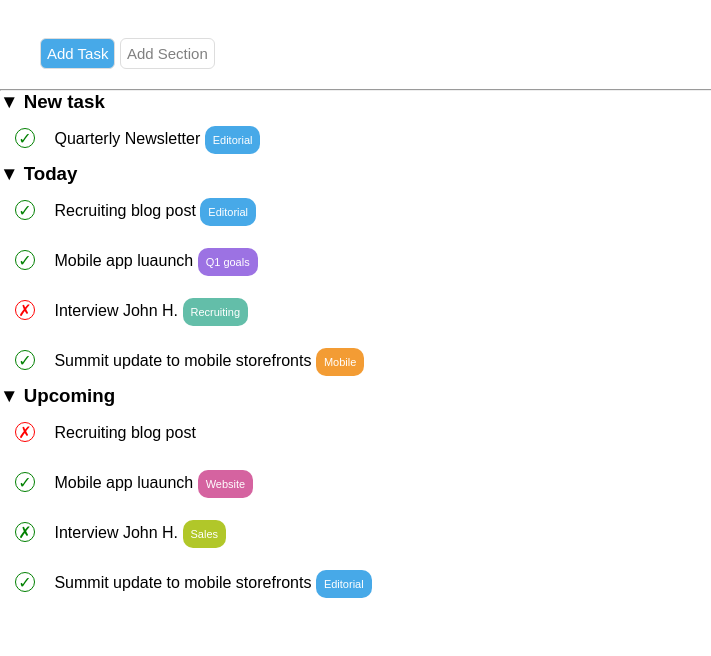
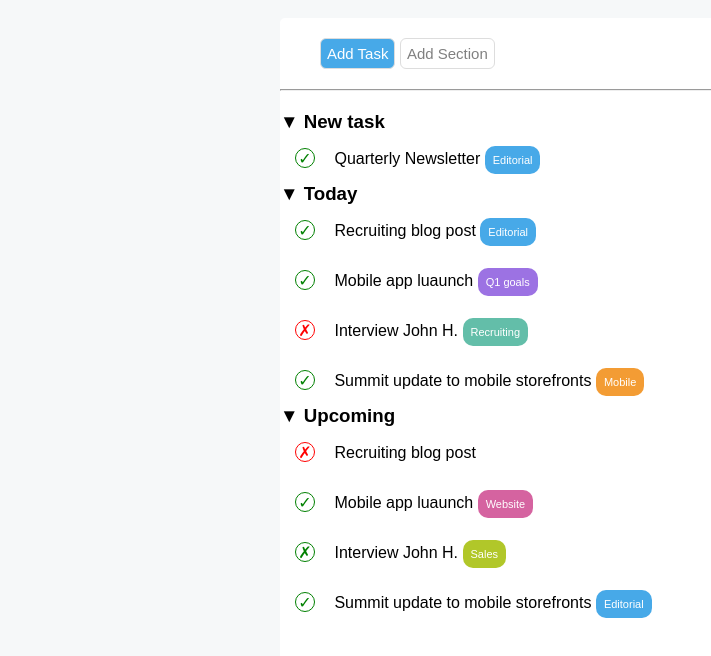
Before and after one commit to marcoregina92/html-css-toboolist, a plain HTML site: page index.html in a window 1280 px wide. Shown: the part 80-736 px from the top of the page, without its empty margins (0-711 px from the left). Drawn offline with Linux system fonts and the light colour scheme.

Commit message:
completo

```diff
--- a/css/style.css
+++ b/css/style.css
@@ -4,6 +4,10 @@
     box-sizing: border-box;
     font-family: sans-serif;
 }
+
+body {
+    background-color: #f6f8f9;
+  }
 
 header{
     margin: 20px;
@@ -21,6 +25,16 @@ header{
     font-size: 50px;
   }
 
+
+.container{
+
+    background-color: #FFFFFF;
+    margin: auto;
+    border-radius: 5px;
+    height: 650px;
+    width: 720px;
+
+}
 
 .pulsanti{
     padding: 20px 40px;
@@ -117,3 +131,11 @@ header{
     color: white;
     font-size: 11px;
 }
+
+ul{
+    list-style-type: none
+}
+
+hr{
+    margin-bottom: 20px;
+}
```
